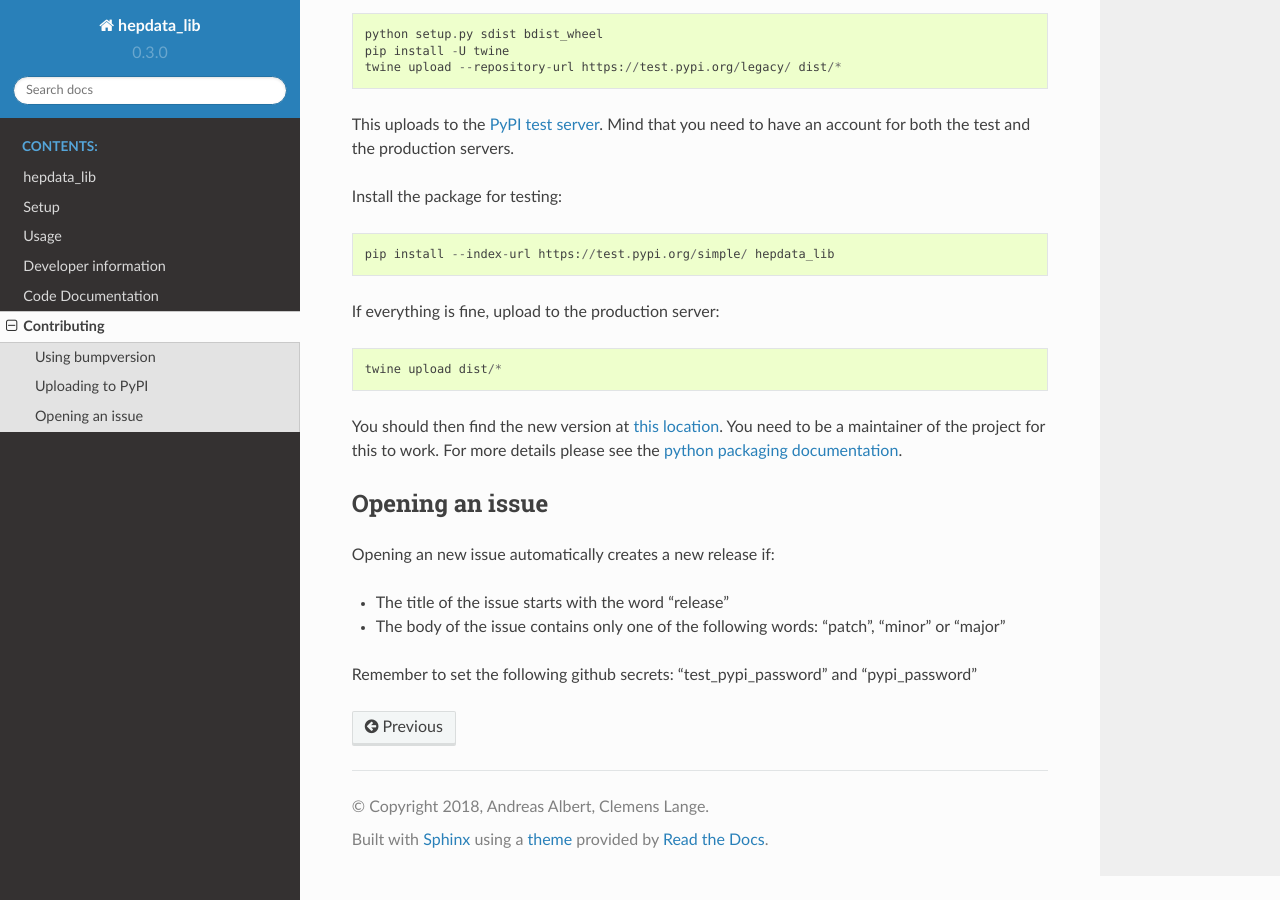
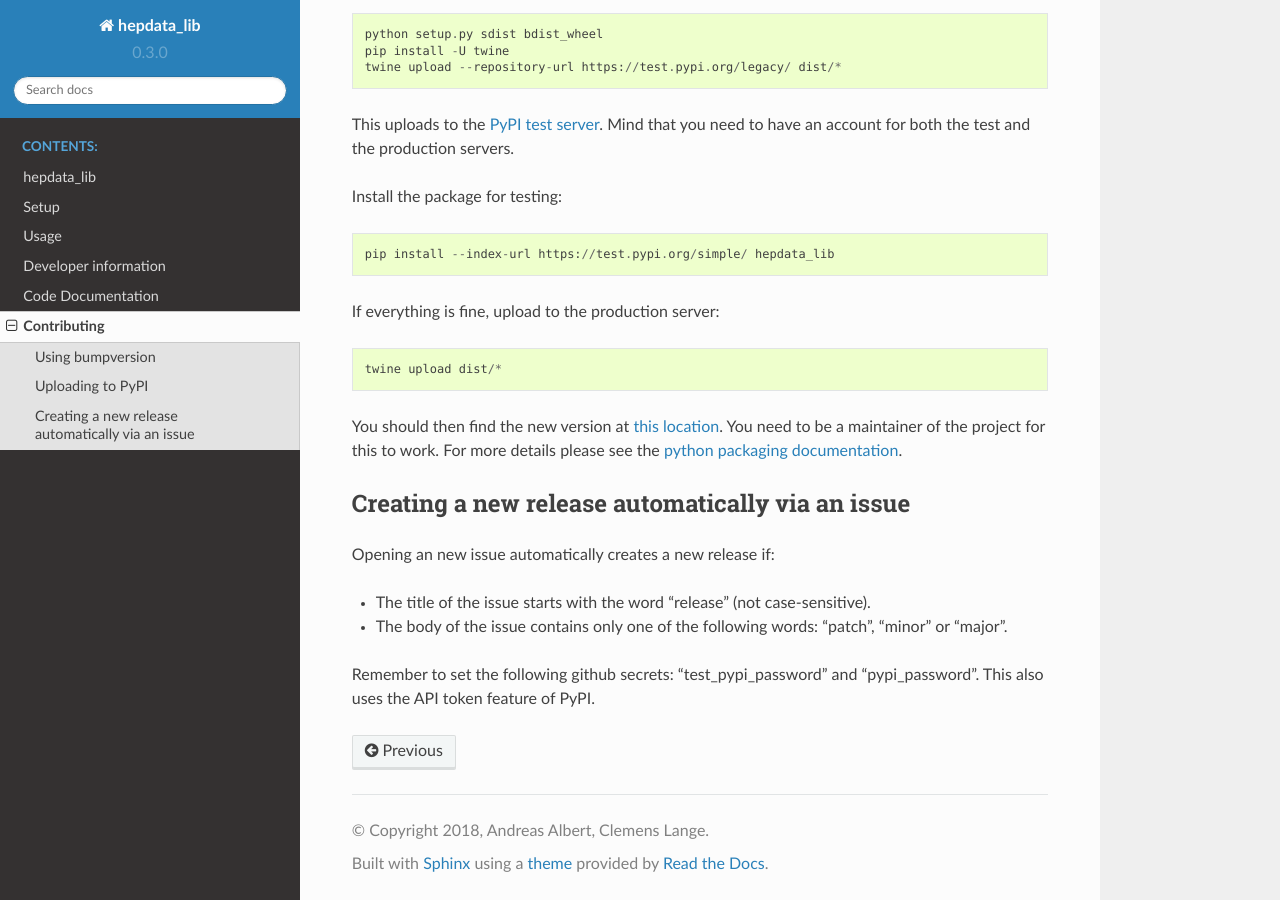
Before and after one commit to HEPData/hepdata_lib, a Sphinx documentation site: the page built from docs/contributing.rst, in a window 1280 px wide and 900 px high, scrolled down 998 px. Built offline with Sphinx 7.4.7 and the Read the Docs theme 2.0.0, drawn with Linux system fonts in a browser that asks for light colours.

Commit message:
Added user to release.yml and updated docs

```diff
--- a/docs/contributing.rst
+++ b/docs/contributing.rst
@@ -70,12 +70,12 @@
 .. _this location: https://pypi.org/project/hepdata_lib/
 .. _python packaging documentation: https://packaging.python.org/tutorials/packaging-projects/
 
-Opening an issue
+Creating a new release automatically via an issue
 -----------------------------
 
 Opening an new issue automatically creates a new release if:
 
-- The title of the issue starts with the word "release"
-- The body of the issue contains only one of the following words: "patch", "minor" or "major"
+- The title of the issue starts with the word "release" (not case-sensitive).
+- The body of the issue contains only one of the following words: "patch", "minor" or "major".
 
-Remember to set the following github secrets: "test_pypi_password" and "pypi_password"
+Remember to set the following github secrets: "test_pypi_password" and "pypi_password". This also uses the API token feature of PyPI.
```
Also changed, not shown: 1 other file.
